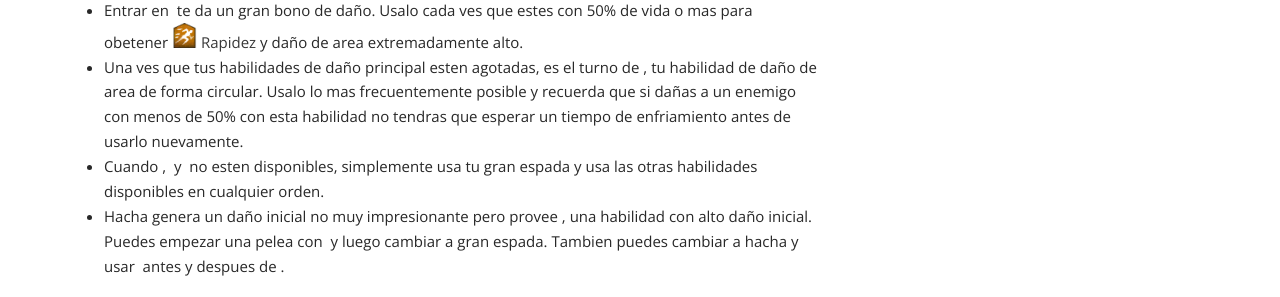
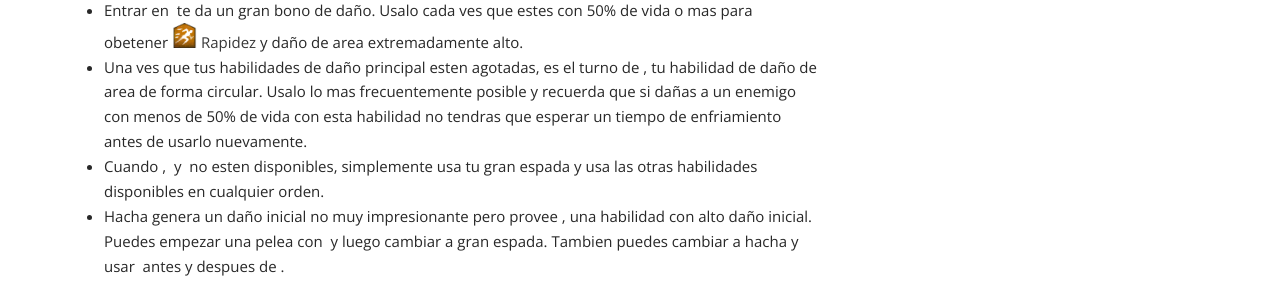
Before and after one commit to ACast59/GW2Guias, a Jekyll site: the page built from _posts/2018-09-03-necromancer-build-reaper-poder-minion-master.md, in a window 1280 px wide and 900 px high, scrolled down 2029 px. Shown: the part 203-500 px from the top of the window. Built offline with Jekyll 4.4.1, drawn with Linux system fonts in a browser that asks for light colours; a script that is not in the unit is left out; comment, search, counter and statistics services are not loaded.

Commit message:
Update 2018-09-03-necromancer-build-reaper-poder-minion-master.md

```diff
--- a/_posts/2018-09-03-necromancer-build-reaper-poder-minion-master.md
+++ b/_posts/2018-09-03-necromancer-build-reaper-poder-minion-master.md
@@ -277,7 +277,7 @@ El necromancer minion master es una de la builds mas populares debido a la canti
     Entrar en <div style="display:inline-block"><span data-armory-embed="skills" data-armory-ids="30792" data-armory-inline-text="wiki" data-armory-size="24"></span></div> te da un gran bono de daño. Usalo cada ves que estes con 50% de vida o mas para obetener <a href="https://wiki-es.guildwars2.com/wiki/Rapidez" title="Quickness" rel="nofollow"><img alt="Rapidez" src="/assets/img/25px-Quickness.png" width="25" height="25" style="display:inline-block;" /></a> <a href="https://wiki-es.guildwars2.com/wiki/Rapidez" title="gw2:Rapidez" rel="nofollow">Rapidez</a> y daño de area extremadamente alto.
   </li>
 
-  <li>Una ves que tus habilidades de daño principal esten agotadas, es el turno de <div style="display:inline-block"><span data-armory-embed="skills" data-armory-ids="30163" data-armory-inline-text="wiki" data-armory-size="24"></span></div>, tu habilidad de daño de area de forma circular. Usalo lo mas frecuentemente posible y recuerda que si dañas a un enemigo con menos de 50% con esta habilidad no tendras que esperar un tiempo de enfriamiento antes de usarlo nuevamente.</li>
+  <li>Una ves que tus habilidades de daño principal esten agotadas, es el turno de <div style="display:inline-block"><span data-armory-embed="skills" data-armory-ids="30163" data-armory-inline-text="wiki" data-armory-size="24"></span></div>, tu habilidad de daño de area de forma circular. Usalo lo mas frecuentemente posible y recuerda que si dañas a un enemigo con menos de 50% de vida con esta habilidad no tendras que esperar un tiempo de enfriamiento antes de usarlo nuevamente.</li>
 
   <li>Cuando <div style="display:inline-block"><span data-armory-embed="skills" data-armory-ids="29855" data-armory-inline-text="wiki" data-armory-size="24"></span></div>, <div style="display:inline-block"><span data-armory-embed="skills" data-armory-ids="30163" data-armory-inline-text="wiki" data-armory-size="24"></span></div> y <div style="display:inline-block"><span data-armory-embed="skills" data-armory-ids="30792" data-armory-inline-text="wiki" data-armory-size="24"></span></div> no esten disponibles, simplemente usa tu gran espada y usa las otras habilidades disponibles en cualquier orden.</li>
 
```
